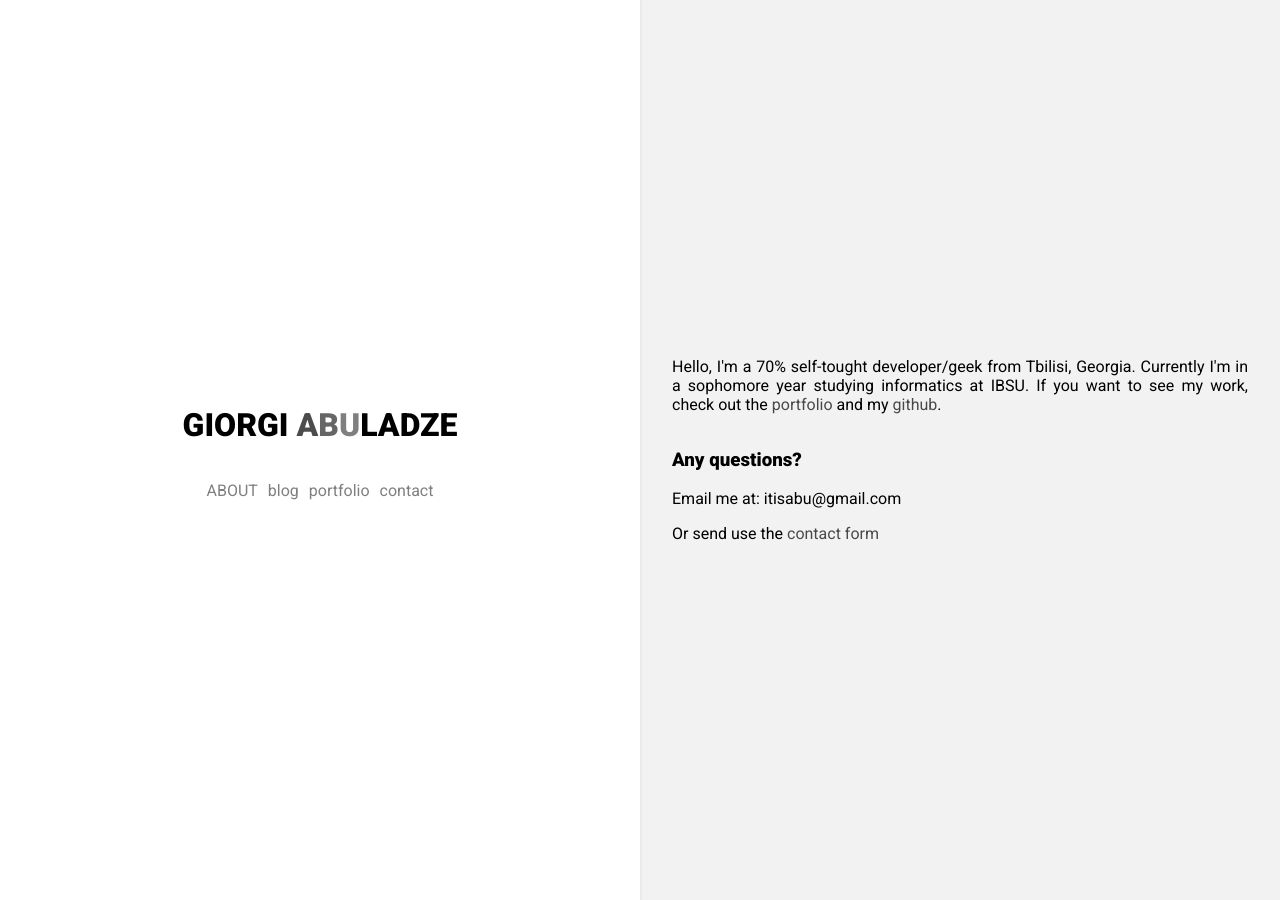
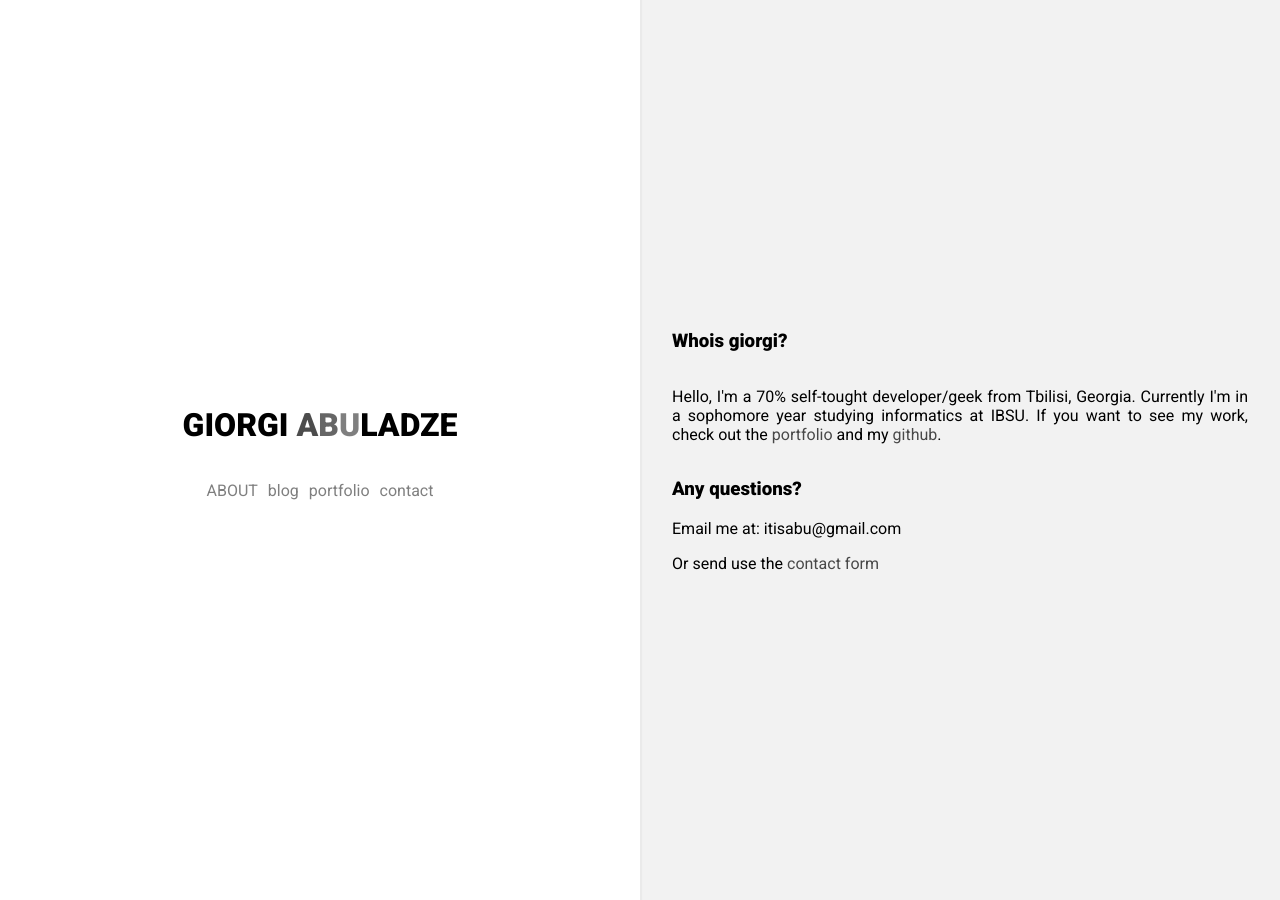
Before and after one commit to gabuladze/gabuladze.github.io, a Jekyll site: the page built from about.html, in a window 1280 px wide. Built offline with Jekyll 4.4.1, drawn with Linux system fonts in a browser that asks for light colours.

Commit message:
Added a title

```diff
--- a/about.html
+++ b/about.html
@@ -6,6 +6,9 @@ permalink: /about
 <div class="container justify-center">
   {% include header.html %}
   <div class="column align-center justify-center bg">
+    <div class="row">
+      <h3>Whois giorgi?</h3>
+    </div>
     <div class="row">
       <p class="about-text">Hello, I'm a 70% self-tought developer/geek from Tbilisi, Georgia. Currently I'm in a sophomore year studying informatics
         at IBSU. If you want to see my work, check out the
```
